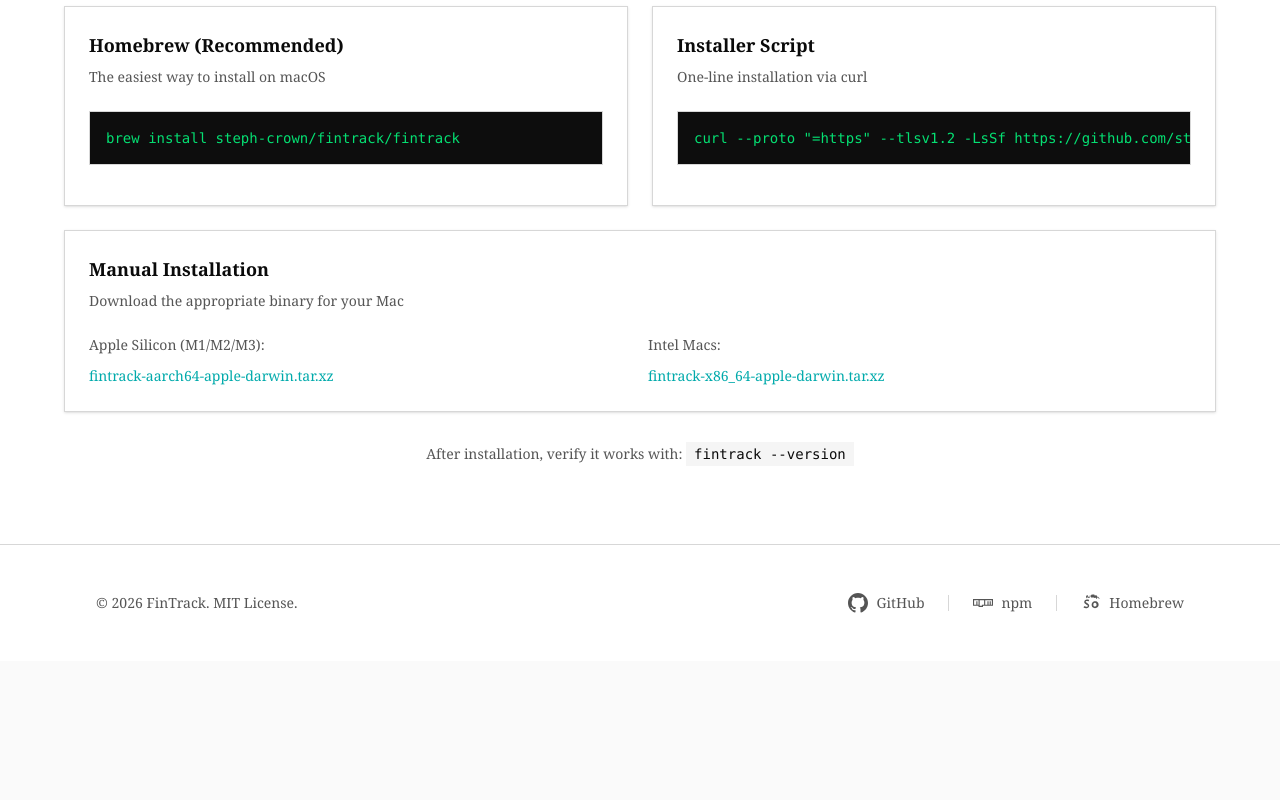
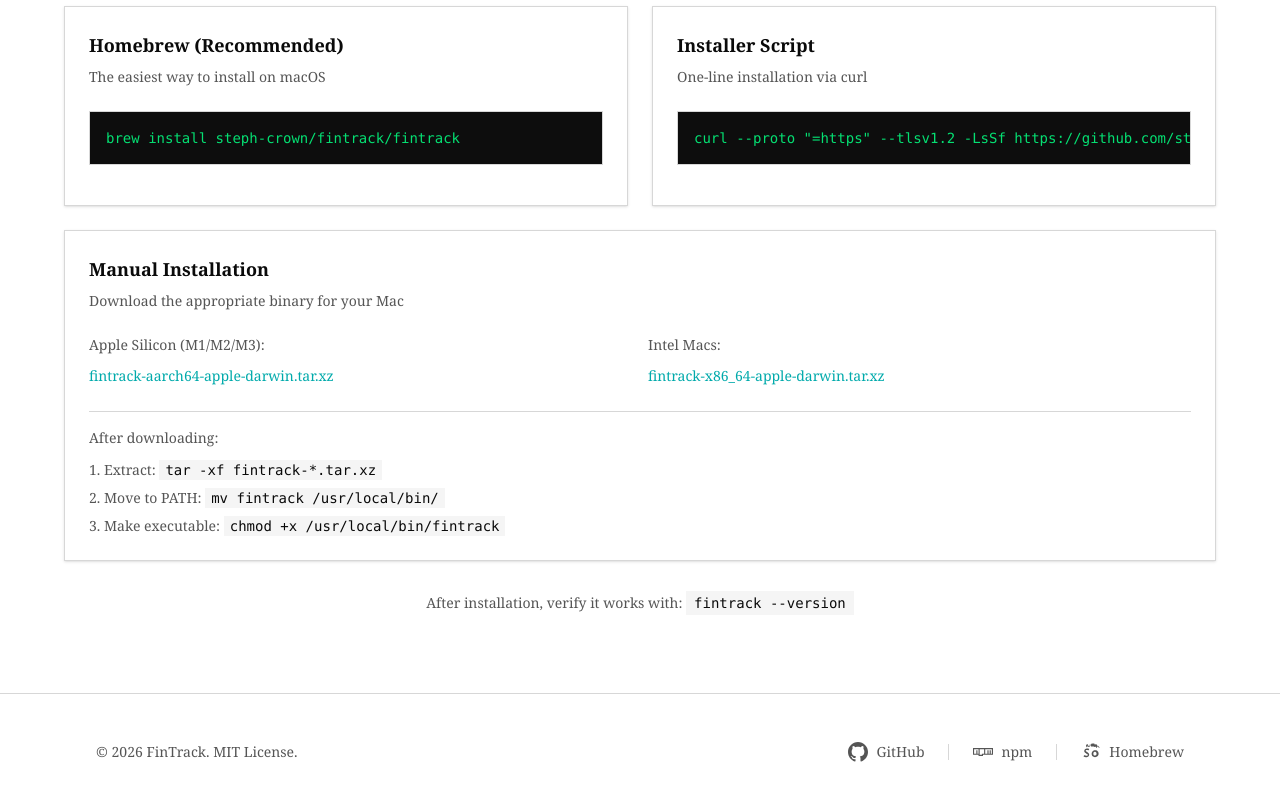
Before and after one commit to steph-crown/fintrack, a React (Vite) app in the folder apps/web/: page / in a window 1280 px wide. Shown: the part 2885-3685 px from the top of the page. Before the commit the page ends 3546 px from the top, so only its background shows below. Built offline with nearby package versions, Linux system fonts and the light colour scheme.

Commit message:
Make downloads page more descriptive

```diff
--- a/apps/web/src/components/sections/DownloadsSection.tsx
+++ b/apps/web/src/components/sections/DownloadsSection.tsx
@@ -101,7 +101,7 @@
                   </CardDescription>
                 </CardHeader>
                 <CardContent>
-                  <div className="grid gap-4 md:grid-cols-2">
+                  <div className="grid gap-4 md:grid-cols-2 mb-6">
                     <div>
                       <p className="text-sm text-muted-foreground mb-2">Apple Silicon (M1/M2/M3):</p>
                       <a
@@ -120,6 +120,14 @@
                         fintrack-x86_64-apple-darwin.tar.xz
                       </a>
                     </div>
+                  </div>
+                  <div className="border-t border-border pt-4">
+                    <p className="text-sm text-muted-foreground mb-3">After downloading:</p>
+                    <ol className="list-decimal list-inside space-y-2 text-sm text-muted-foreground">
+                      <li>Extract: <code className="bg-muted px-1.5 py-0.5 text-foreground">tar -xf fintrack-*.tar.xz</code></li>
+                      <li>Move to PATH: <code className="bg-muted px-1.5 py-0.5 text-foreground">mv fintrack /usr/local/bin/</code></li>
+                      <li>Make executable: <code className="bg-muted px-1.5 py-0.5 text-foreground">chmod +x /usr/local/bin/fintrack</code></li>
+                    </ol>
                   </div>
                 </CardContent>
               </Card>
@@ -211,7 +219,7 @@
                   </CardDescription>
                 </CardHeader>
                 <CardContent>
-                  <div className="space-y-3">
+                  <div className="space-y-3 mb-6">
                     <div>
                       <p className="text-sm text-muted-foreground mb-1">Linux x64:</p>
                       <a
@@ -239,6 +247,14 @@
                         fintrack-x86_64-unknown-linux-musl.tar.xz
                       </a>
                     </div>
+                  </div>
+                  <div className="border-t border-border pt-4">
+                    <p className="text-sm text-muted-foreground mb-3">After downloading:</p>
+                    <ol className="list-decimal list-inside space-y-2 text-sm text-muted-foreground">
+                      <li>Extract: <code className="bg-muted px-1.5 py-0.5 text-foreground">tar -xf fintrack-*.tar.xz</code></li>
+                      <li>Move to PATH: <code className="bg-muted px-1.5 py-0.5 text-foreground">mv fintrack /usr/local/bin/</code></li>
+                      <li>Make executable: <code className="bg-muted px-1.5 py-0.5 text-foreground">chmod +x /usr/local/bin/fintrack</code></li>
+                    </ol>
                   </div>
                 </CardContent>
               </Card>
```
